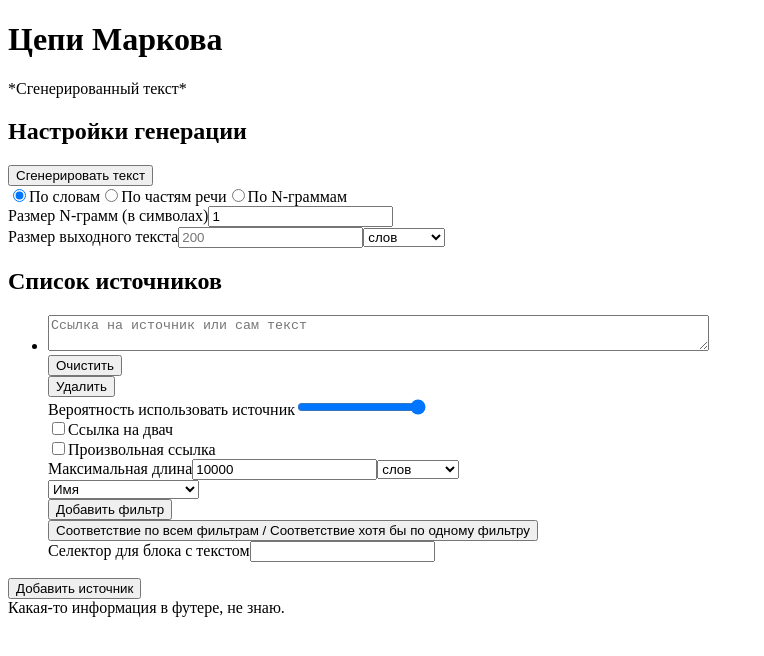
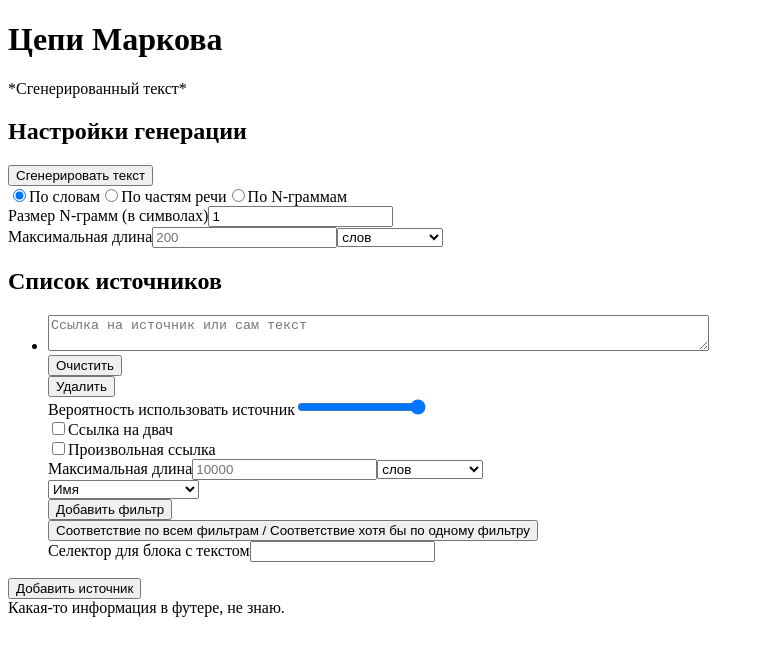
Before and after one commit to poppyfanboy/Markov-Chains, a React app: page / in a window 1280 px wide. Shown: the top 656 px of the page, without its empty margins (0-764 px from the left). Built offline with nearby package versions, Linux system fonts and the light colour scheme.

Commit message:
Abstract text length input into separate component

```diff
--- a/src/components/generation-settings/GenerationSettings.tsx
+++ b/src/components/generation-settings/GenerationSettings.tsx
@@ -1,4 +1,8 @@
 import React from 'react';
+
+import TextLengthInput from '@components/text-length-input/TextLengthInput';
+import { TextLengthInputModel } from '@model/TextLengthInputModel';
+import { TextLengthUnit } from '@model/TextLengthInputModel';
 
 const GenerationSettings: React.FunctionComponent = () =>
     <div className="markov-chains-app__generation-settings-block">
@@ -42,22 +46,12 @@ const GenerationSettings: React.FunctionComponent = () =>
                 />
             </label>
         </div>
-        <div className="markov-chains-app__output-size-block">
-            <label className="markov-chains-app__output-size-label">
-                <span className="markov-chains-app__output-size-label-text">
-                    Размер выходного текста
-                </span>
-                <input
-                    type="text"
-                    className="markov-chains-app__output-size-input"
-                    placeholder="200"
-                />
-            </label>
-            <select className="markov-chains-app__output-size-units-select">
-                <option className="markov-chains-app__output-size-unit-option">слов</option>
-                <option className="markov-chains-app__output-size-unit-option">символов</option>
-            </select>
-        </div>
+        {/* pass app model here instead */}
+        <TextLengthInput
+            className="markov-chains-app__output-size-block"
+            model={new TextLengthInputModel(200, TextLengthUnit.WORD)}
+            unitsOptions={[ TextLengthUnit.CHAR, TextLengthUnit.WORD, TextLengthUnit.SENTENCE ]}
+        />
     </div>;
 
 export default GenerationSettings;
--- a/src/components/search-options/SearchOptions.tsx
+++ b/src/components/search-options/SearchOptions.tsx
@@ -2,11 +2,12 @@ import './search-options.pcss';
 
 import React from 'react';
 import { observer } from 'mobx-react';
-import { useCallback, useRef } from 'react';
+import { useCallback } from 'react';
 import { action } from 'mobx';
 
 import { TextSourceModel } from '@model/TextSourceModel';
-import { TextLength, TextLengthUnit } from '@model/util/TextLength';
+import { TextLengthUnit } from '@model/TextLengthInputModel';
+import TextLengthInput from '@components/text-length-input/TextLengthInput';
 
 /**
  * Настройки, связанные с содержанием указанного источника. Сюда не входит
@@ -16,9 +17,6 @@ import { TextLength, TextLengthUnit } from '@model/util/TextLength';
 const SearchOptions: React.FunctionComponent<{
     textSource: TextSourceModel;
 }> = observer(({ textSource }) => {
-    const wordUnitOptionRef: React.RefObject<HTMLOptionElement> = useRef(null);
-    const charUnitOptionRef: React.RefObject<HTMLOptionElement> = useRef(null);
-
     const updateIsDvachUrl = useCallback(
         action((event: React.ChangeEvent<HTMLInputElement>) => {
             textSource.setIsDvachUrl(event.target.checked);
@@ -28,29 +26,6 @@ const SearchOptions: React.FunctionComponent<{
     const updateIsGenericUrl = useCallback(
         action((event: React.ChangeEvent<HTMLInputElement>) => {
             textSource.setIsGenericUrl(event.target.checked);
-        }),
-        [ textSource ],
-    );
-    const updateMaxLength = useCallback(
-        action((event: React.ChangeEvent<HTMLInputElement>) => {
-            let parsedNumber = Number.parseInt(event.target.value, 10);
-            if (Number.isNaN(parsedNumber)) {
-                parsedNumber = 0;
-            }
-            textSource.maxTextLengthToFetch = new TextLength(
-                parsedNumber,
-                textSource.maxTextLengthToFetch.unit,
-            );
-        }),
-        [ textSource ],
-    );
-    const updateLengthUnit = useCallback(
-        action((event: React.ChangeEvent<HTMLSelectElement>) => {
-            const count = textSource.maxTextLengthToFetch.count;
-            textSource.maxTextLengthToFetch = new TextLength(
-                count,
-                event.target.value == 'words' ? TextLengthUnit.WORD : TextLengthUnit.CHAR,
-            );
         }),
         [ textSource ],
     );
@@ -81,44 +56,11 @@ const SearchOptions: React.FunctionComponent<{
                     </span>
                 </label>
             </div>
-            <div className="search-options__text-source-max-length-block">
-                <label className="search-options__text-source-max-length-label">
-                    <span className="search-options__text-source-max-length-label-text">
-                        Максимальная длина
-                    </span>
-                    <input
-                        type="text"
-                        className="search-options__text-source-max-length-input"
-                        placeholder="10k"
-                        value={textSource.maxTextLengthToFetch.count}
-                        onChange={updateMaxLength}
-                    />
-                </label>
-                <select
-                    className="search-options__text-source-max-length-units-select"
-                    value={
-                        textSource.maxTextLengthToFetch.unit == TextLengthUnit.WORD ?
-                            'words' :
-                            'chars'
-                    }
-                    onChange={updateLengthUnit}
-                >
-                    <option
-                        className="search-options__text-source-max-length-unit-option"
-                        ref={wordUnitOptionRef}
-                        value="words"
-                    >
-                        слов
-                    </option>
-                    <option
-                        className="search-options__text-source-max-length-unit-option"
-                        ref={charUnitOptionRef}
-                        value="chars"
-                    >
-                        символов
-                    </option>
-                </select>
-            </div>
+            <TextLengthInput
+                className="search-options__text-source-max-length-block"
+                unitsOptions={[ TextLengthUnit.CHAR, TextLengthUnit.WORD, TextLengthUnit.SENTENCE ]}
+                model={textSource.maxTextLengthToFetchInputModel}
+            />
         </div>
     );
 });
--- /dev/null
+++ b/src/components/text-length-input/TextLengthInput.tsx
@@ -0,0 +1,63 @@
+import { action } from 'mobx';
+import React, { useCallback } from 'react';
+import { observer } from 'mobx-react';
+
+import { TextLengthInputModel, mapHtmlValueToTextLengthUnit } from '../../model/TextLengthInputModel';
+import {
+    TextLengthUnit,
+    mapTextLengthUnitToHtmlValue,
+    mapTextLengthUnitToHumanString,
+} from '@model/TextLengthInputModel';
+
+const TextLengthInput: React.FunctionComponent<{
+    className: string;
+    unitsOptions: TextLengthUnit[] | null;
+    model: TextLengthInputModel;
+}> = observer(({ className, unitsOptions, model }) => {
+    const onInputTextChange = useCallback(
+        action((event: React.ChangeEvent<HTMLInputElement>) => {
+            model.rawCount = event.target.value;
+        }),
+        [],
+    );
+    const onLengthUnitChange = useCallback(
+        action((event: React.ChangeEvent<HTMLSelectElement>) => {
+            model.unit = mapHtmlValueToTextLengthUnit(event.target.value);
+        }),
+        [],
+    );
+
+    return (
+        <div className={`text-length-input ${className ?? ''}`}>
+            <label className="text-length-input__text-source-max-length-label">
+                <span className="text-length-input__text-source-max-length-label-text">
+                    Максимальная длина
+                </span>
+                <input
+                    type="text"
+                    className="text-length-input__text-source-max-length-input"
+                    onChange={onInputTextChange}
+                    value={model.rawCount ?? ''}
+                    placeholder={`${model.count }`}
+                />
+            </label>
+            <select
+                className="text-length-input__text-source-max-length-units-select"
+                onChange={onLengthUnitChange}
+                value={mapTextLengthUnitToHtmlValue(model.unit)}
+            >
+                {unitsOptions?.map(lengthUnit =>
+                    <option
+                        className="text-length-input__text-source-max-length-unit-option"
+                        value={mapTextLengthUnitToHtmlValue(lengthUnit)}
+                        key={mapTextLengthUnitToHtmlValue(lengthUnit)}
+                    >
+                        {mapTextLengthUnitToHumanString(lengthUnit)}
+                    </option>,
+                )}
+            </select>
+        </div>
+    );
+});
+
+export default TextLengthInput;
--- a/src/model/AppModel.ts
+++ b/src/model/AppModel.ts
@@ -1,4 +1,4 @@
-import { TextLength, TextLengthUnit } from './util/TextLength';
+import { TextLengthUnit } from './TextLengthInputModel';
 
 export enum GenerationStrategy {
     BY_WORDS,
@@ -8,7 +8,6 @@ export enum GenerationStrategy {
 
 export class AppModel {
     generationStrategy: GenerationStrategy = GenerationStrategy.BY_WORDS;
-    generatedTextLength: TextLength = new TextLength(200, TextLengthUnit.WORD);
     private _generatedText: string | null = null;
     private _nGrammsSize = 1;
 
--- /dev/null
+++ b/src/model/TextLengthInputModel.ts
@@ -0,0 +1,81 @@
+import { makeObservable, observable, computed } from 'mobx';
+
+export enum TextLengthUnit {
+    WORD,
+    CHAR,
+    SENTENCE,
+}
+
+export class TextLengthInputModel {
+    unit: TextLengthUnit;
+    rawCount: string | null = null;
+    private defaultCount: number;
+
+    constructor(defaultCount = 0, initialUnit: TextLengthUnit = TextLengthUnit.WORD) {
+        this.unit = initialUnit;
+        this.defaultCount = defaultCount;
+
+        makeObservable(this, {
+            unit: observable,
+            rawCount: observable,
+            count: computed,
+        } as any);
+    }
+
+    get count(): number | null {
+        if (this.rawCount == null || this.rawCount.length == 0) {
+            return this.defaultCount;
+        }
+        let count: number | null = null;
+        if (isNumber(this.rawCount)) {
+            count = Number.parseInt(this.rawCount, 10);
+            if (multipliedBy1000(this.rawCount)) {
+                count *= 1000;
+            }
+        }
+        return count;
+    }
+}
+
+export function mapTextLengthUnitToHumanString(lengthUnit: TextLengthUnit): string {
+    const index = Math.max(
+        lengthUnits.findIndex(other => lengthUnit == other),
+        0,
+    );
+    return lengthUnitsHumanStrings[index];
+}
+
+export function mapTextLengthUnitToHtmlValue(lengthUnit: TextLengthUnit): string {
+    const index = Math.max(
+        lengthUnits.findIndex(other => lengthUnit == other),
+        0,
+    );
+    return lengthUnitsHtmlValues[index];
+}
+
+export function mapHtmlValueToTextLengthUnit(value: string): TextLengthUnit {
+    const index = Math.max(
+        lengthUnitsHtmlValues.findIndex(other => value == other),
+        0,
+    );
+    return lengthUnits[index];
+}
+
+const lengthUnits: TextLengthUnit[] = [
+    TextLengthUnit.WORD,
+    TextLengthUnit.CHAR,
+    TextLengthUnit.SENTENCE,
+];
+const lengthUnitsHumanStrings: string[] = [ 'слов', 'символов', 'предложений' ];
+const lengthUnitsHtmlValues: string[] = [ 'words', 'chars', 'sentences' ];
+
+const isNumberRegexp = /^\d+[kKкК]?$/;
+const multipliedBy1000Regexp = /[kKкК]$/;
+
+function isNumber(str: string) {
+    return isNumberRegexp.test(str);
+}
+
+function multipliedBy1000(str: string) {
+    return multipliedBy1000Regexp.test(str);
+}
--- a/src/model/TextSourceModel.ts
+++ b/src/model/TextSourceModel.ts
@@ -1,20 +1,19 @@
+import { action, computed, makeObservable, observable } from 'mobx';
+
 import { DvachFilterGeneric, DvachFilterType, dvachFilterFactory } from './DvachFilterModel';
-import { TextLength, TextLengthUnit } from './util/TextLength';
-
-import { action, computed, makeObservable, observable } from 'mobx';
+import { TextLengthInputModel, TextLengthUnit } from './TextLengthInputModel';
 
 export class TextSourceModel {
     textContent = '';
-    maxTextLengthToFetch: TextLength = new TextLength(10_000, TextLengthUnit.WORD);
     dvachFilters: DvachFilterGeneric[] = [];
     private _isDvachUrl = false;
     private _isGenericUrl = false;
     private _probability = 1;
+    private _maxTextLengthToFetchInputModel: TextLengthInputModel;
 
     constructor(textContent = '') {
         makeObservable(this, {
             textContent: observable,
-            maxTextLengthToFetch: observable,
             dvachFilters: observable.shallow,
             _isDvachUrl: observable,
             _isGenericUrl: observable,
@@ -27,6 +26,7 @@ export class TextSourceModel {
         } as any);
 
         this.textContent = textContent;
+        this._maxTextLengthToFetchInputModel = new TextLengthInputModel(10000, TextLengthUnit.WORD);
     }
 
     addDvachFilter(type: DvachFilterType): void {
@@ -70,4 +70,8 @@ export class TextSourceModel {
             this._isDvachUrl = false;
         }
     }
+
+    get maxTextLengthToFetchInputModel(): TextLengthInputModel {
+        return this._maxTextLengthToFetchInputModel;
+    }
 }
```
Also changed, not shown: src/model/util/TextLength.ts (deleted, +0 -22 lines), 1 other file (tests, documents, lock files or other folders).
